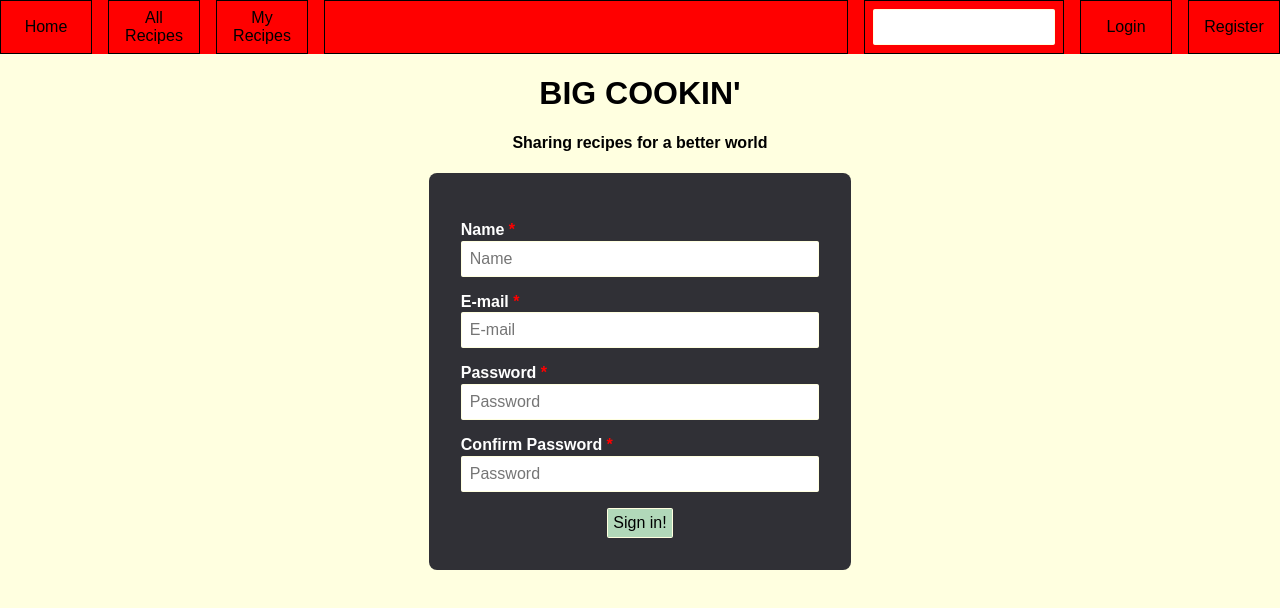
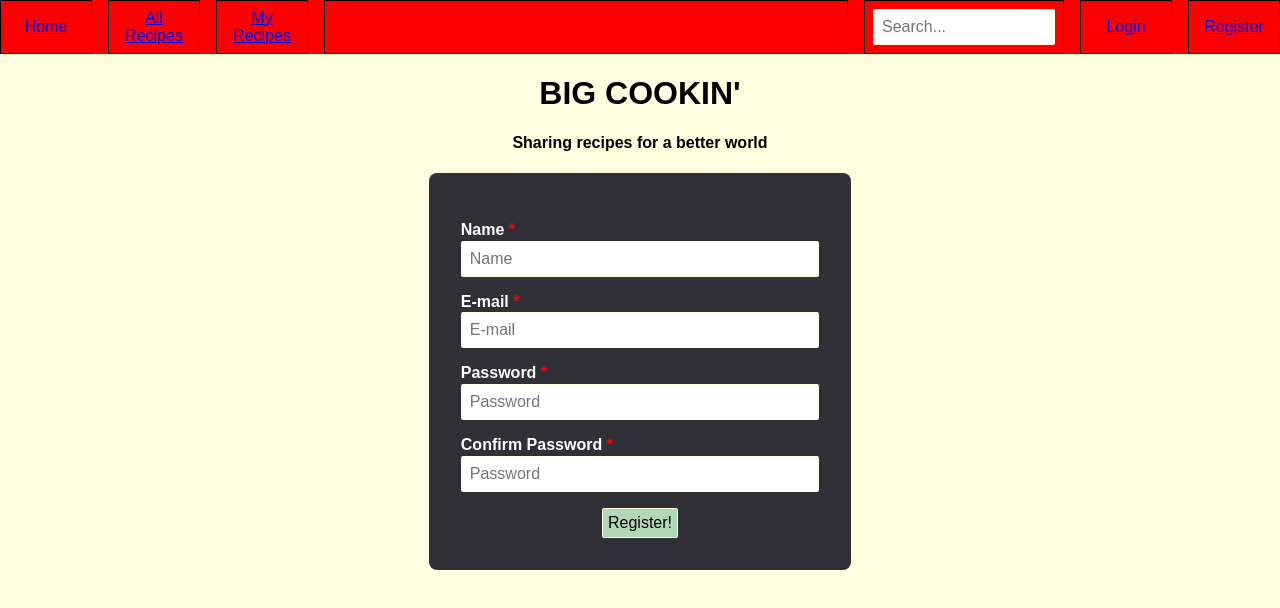
Before and after one commit to popnfresh234/big-cooking, a React app in the folder client/: page /register in a window 1280 px wide. Shown: the top 608 px of the page. Built offline with nearby package versions, Linux system fonts and the light colour scheme.

Commit message:
Add links to navbar items

```diff
--- a/client/src/App.jsx
+++ b/client/src/App.jsx
@@ -45,7 +45,7 @@ class App extends Component {
           handleLoading={this.handleLoading}
         />
         <Switch>
-          <PrivateRoute
+          <Route
             path="/"
             exact
             isLoggedIn={this.state.isLoggedIn}
@@ -55,7 +55,7 @@ class App extends Component {
             userId={this.state.userId}
             component={Recipes}
           />
-          <PrivateRoute
+          <Route
             path="/recipes"
             exact
             isLoggedIn={this.state.isLoggedIn}
--- a/client/src/components/Navbar.jsx
+++ b/client/src/components/Navbar.jsx
@@ -1,18 +1,19 @@
 import React, { Component } from 'react';
+import { NavLink, withRouter, Redirect } from 'react-router-dom';
 
 class Navbar extends Component {
   render() {
     return (
       <div className="content">
         <div className="nav row">
-          <div className="col-xs-12 col-md-1"><div className="nav-item">Home</div></div>
-          <div className="col-xs-12 col-md-1"><div className="nav-item">All Recipes</div></div>
-          <div className="col-xs-12 col-md-1"><div className="nav-item">My Recipes</div></div>
+          <div className="col-xs-12 col-md-1"><NavLink exact to="/"><div className="nav-item">Home</div></NavLink></div>
+          <div className="col-xs-12 col-md-1"><NavLink to="/recipes"><div className="nav-item">All Recipes</div></NavLink></div>
+          <div className="col-xs-12 col-md-1"><NavLink to="/myrecipes"><div className="nav-item">My Recipes</div></NavLink></div>
           <div className="col-xs"><div className="nav-item nav-item-spacer" /></div>
-          <div className="col-xs-12 col-md-2"><div className="nav-item"><input className="input-search" /></div></div>
-          {this.props.isLoggedIn && <div className="col-xs-12 col-md-1 nav-login"><div className="nav-item ">Logout</div></div>}
-          {!this.props.isLoggedIn && <div className="col-xs-12 col-md-1 nav-login"><div className="nav-item ">Login</div></div>}
-          {!this.props.isLoggedIn && <div className="col-xs-12 col-md-1 nav-login"><div className="nav-item ">Register</div></div>}
+          <div className="col-xs-12 col-md-2"><div className="nav-item"><input className="input-search" placeholder="Search..." /></div></div>
+          {this.props.isLoggedIn && <div className="col-xs-12 col-md-1 nav-login"><a href=""onClick={this.handleLogout}><div className="nav-item ">Logout</div></a></div>}
+          {!this.props.isLoggedIn && <div className="col-xs-12 col-md-1 nav-login"><NavLink to="/login"><div className="nav-item ">Login</div></NavLink></div>}
+          {!this.props.isLoggedIn && <div className="col-xs-12 col-md-1 nav-login"><NavLink to="/register"><div className="nav-item ">Register</div></NavLink></div>}
         </div>
       </div>
     );
--- a/client/src/components/Register.jsx
+++ b/client/src/components/Register.jsx
@@ -80,7 +80,7 @@ class Register extends Component {
             </div>
 
 
-            <button type="submit">Sign in!</button>
+            <button type="submit">Register!</button>
 
 
           </form>
--- a/client/src/components/Segment.jsx
+++ b/client/src/components/Segment.jsx
@@ -6,7 +6,6 @@ class Segment extends Component {
   }
 
   render() {
-    console.log( this.props.padded || 1 );
     const modifier = this.props.padded && `-${this.props.padded}`;
     return (
       <div className={`padded${this.props.padded ? `-${this.props.padded}` : ''} ${this.props.className}`}>
```
